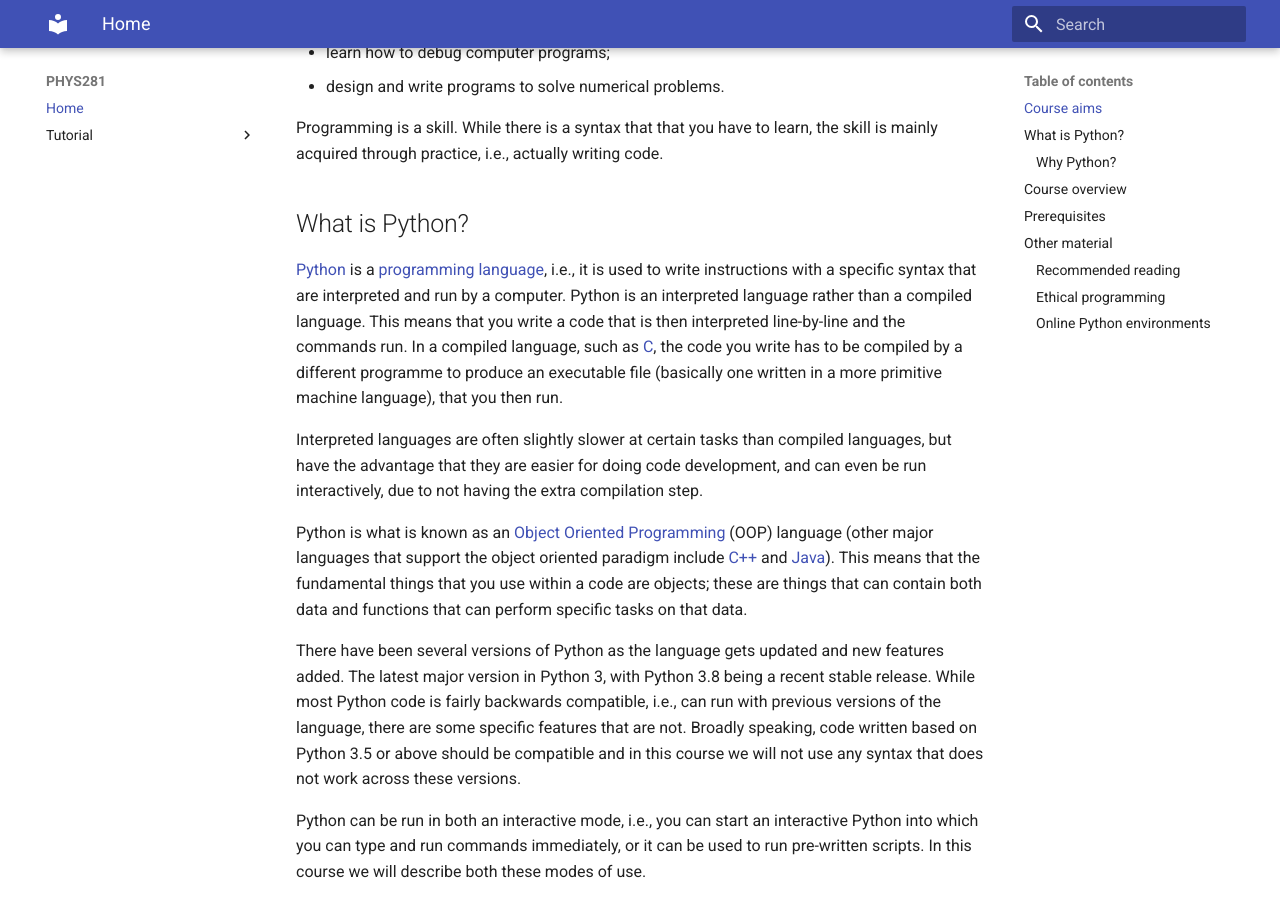
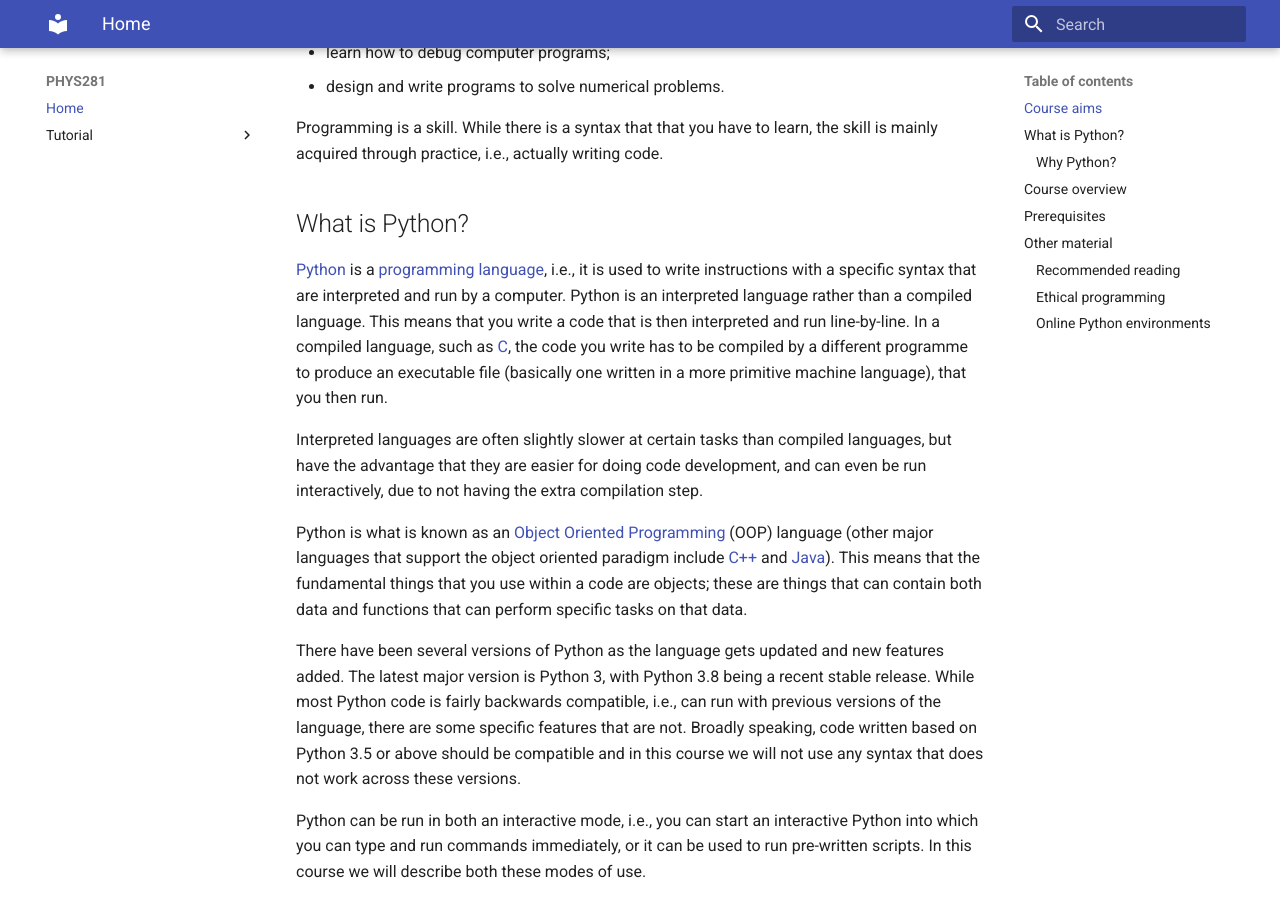
Before and after one commit to ndd21/PHYS281, an MkDocs documentation site: the page built from docs/index.md, in a window 1280 px wide and 900 px high, scrolled down 1032 px. Built offline with MkDocs 1.6.1 and Material for MkDocs 9.7.7, drawn with Linux system fonts in a browser that asks for light colours.

Commit message:
Minor fixes

```diff
--- a/docs/index.md
+++ b/docs/index.md
@@ -44,7 +44,7 @@ acquired through practice, i.e., actually writing code.
 language](https://en.wikipedia.org/wiki/Programming_language), i.e., it is used to write
 instructions with a specific syntax that are interpreted and run by a computer. Python is an
 interpreted language rather than a compiled language. This means that you write a code that is then
-interpreted line-by-line and the commands run. In a compiled language, such as
+interpreted and run line-by-line. In a compiled language, such as
 [C](https://en.wikipedia.org/wiki/C_(programming_language)), the code you write has to be compiled
 by a different programme to produce an executable file (basically one written in a more primitive
 machine language), that you then run.
@@ -62,7 +62,7 @@ things that you use within a code are objects; these are things that can contain
 functions that can perform specific tasks on that data.
 
 There have been several versions of Python as the language gets updated and new features added. The
-latest major version in Python 3, with Python 3.8 being a recent stable release. While most Python
+latest major version is Python 3, with Python 3.8 being a recent stable release. While most Python
 code is fairly backwards compatible, i.e., can run with previous versions of the language, there are
 some specific features that are not. Broadly speaking, code written based on Python 3.5 or above
 should be compatible and in this course we will not use any syntax that does not work across these
```
Also changed, not shown: lectures/Lecture_01.md (+1 -1 lines).
